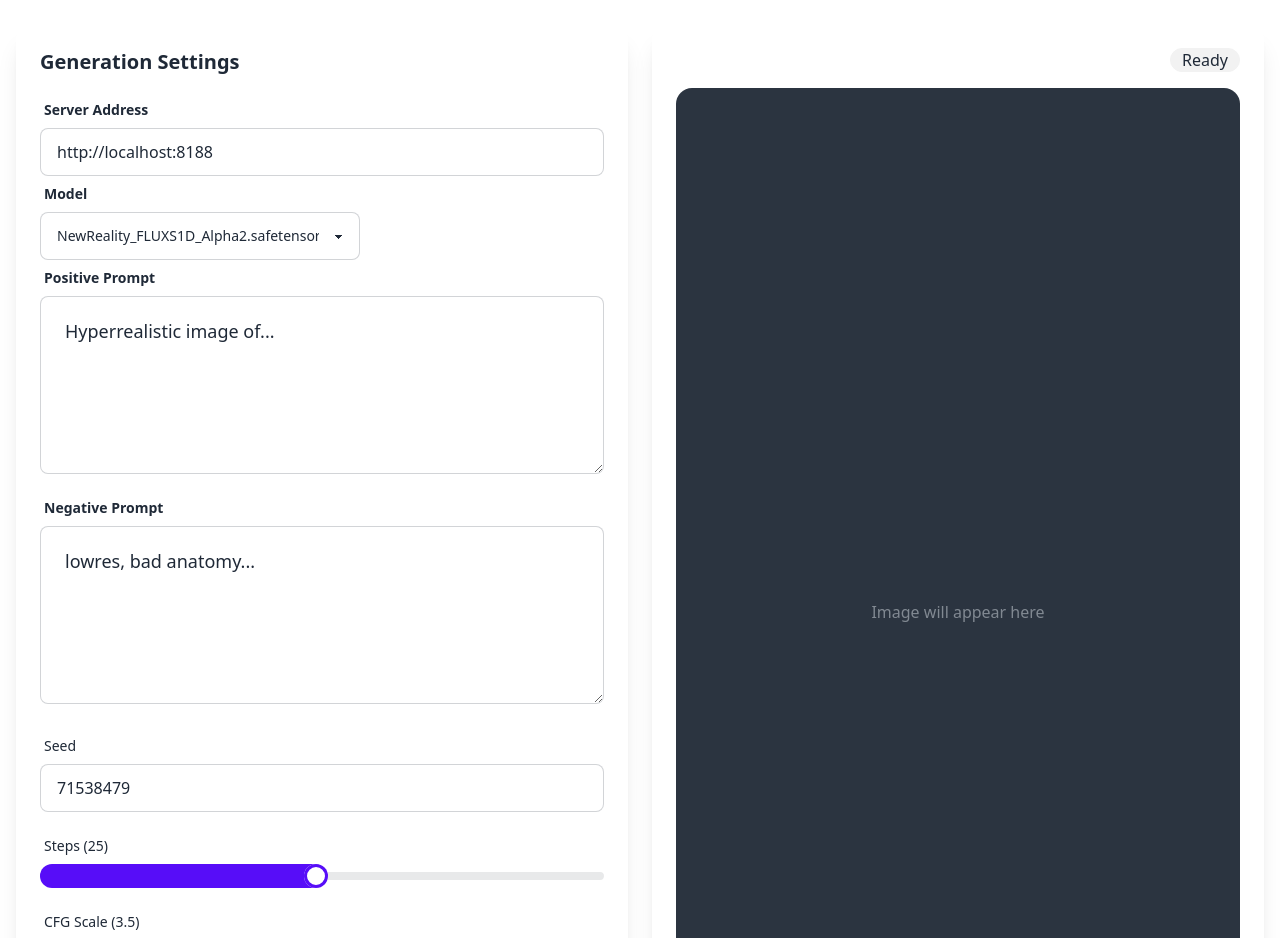
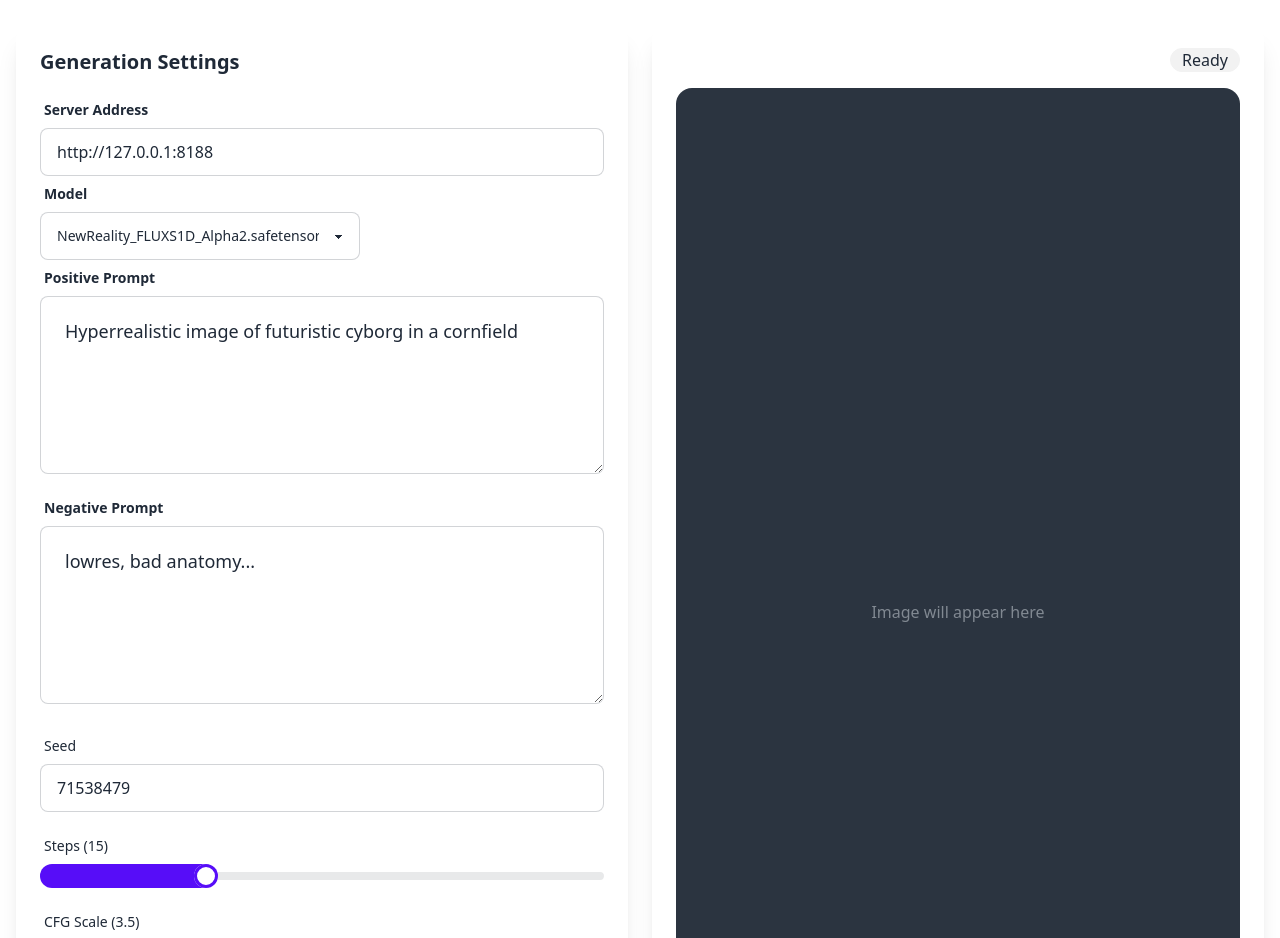
Before and after one commit to soursilver/comfyapp_feb2025-main, a Svelte app in the folder web/: page / in a window 1280 px wide. Shown: the top 938 px of the page. Built offline with nearby package versions, Linux system fonts and the light colour scheme.

Commit message:
working remote and local

```diff
--- a/web/src/App.svelte
+++ b/web/src/App.svelte
@@ -1,7 +1,7 @@
 <script>
   import { onMount } from "svelte";
 
-  let serverAddress = "http://localhost:8188"; // Default server address
+  let serverAddress = "http://127.0.0.1:8188"; // Default server address
   let clientId;
   let ws;
   let imageUrl = "";
@@ -9,10 +9,10 @@
   let promptId;
 
   // Form bindings
-  let positivePrompt = "Hyperrealistic image of...";
+  let positivePrompt = "Hyperrealistic image of futuristic cyborg in a cornfield";
   let negativePrompt = "lowres, bad anatomy...";
   let seed = Math.floor(Math.random() * 1000000000);
-  let steps = 25;
+  let steps = 15;
   let cfg = 3.5;
   let selectedModel = "NewReality_FLUXS1D_Alpha2.safetensors";
   let selectedSize = "1024x1024";
@@ -172,7 +172,12 @@
       prompt["6"].inputs.text = positivePrompt;
       prompt["33"].inputs.text = negativePrompt;
       prompt["31"].inputs.seed = seed;
+      prompt["31"].inputs.steps = steps;
+      prompt["31"].inputs.cfg = cfg;
       prompt["30"].inputs.ckpt_name = selectedModel;
+      prompt["40"].inputs.width = selectedSize.split("x")[0];
+      prompt["40"].inputs.height = selectedSize.split("x")[1];
+
 
       // Queue prompt
       const queueResponse = await fetch(`${apiUrl.origin}/prompt`, {
@@ -228,7 +233,7 @@
 
   async function pollForCompletion(promptId, apiUrl) {
     let attempts = 0;
-    const maxAttempts = 60; // 2-minute timeout
+    const maxAttempts = 500; // 2-minute timeout
 
     while (attempts < maxAttempts) {
       await new Promise(resolve => setTimeout(resolve, 2000));
```
